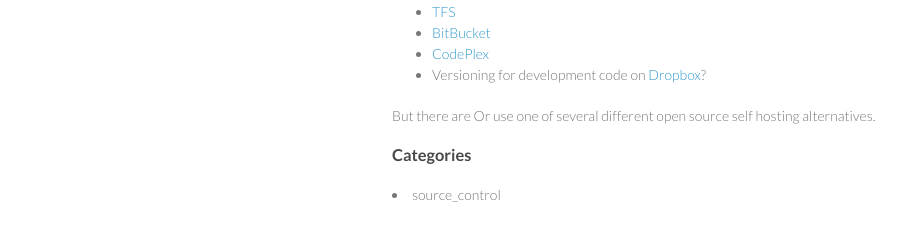
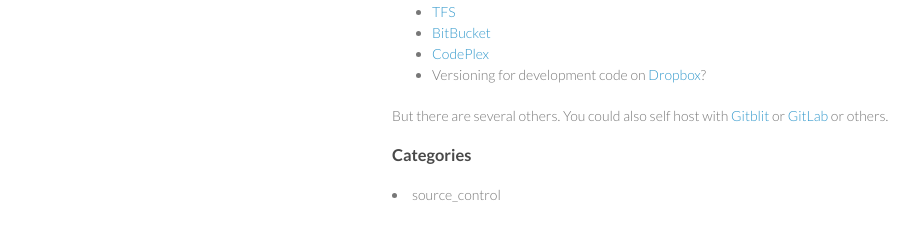
Before and after one commit to wallymathieu/assertfail, a Jekyll site: the page built from _posts/2014-11-30-Short-talk-about-source-control.md, in a window 1280 px wide. Shown: the part 1795-2047 px from the top of the page, without its empty margins (178-1097 px from the left). Built offline with Jekyll 4.4.1, drawn with Linux system fonts in a browser that asks for light colours; nearby versions of some CDN libraries; Markdown is read by kramdown in place of the engine named in the settings.

Commit message:
Shourt talk about source control: Fixes

```diff
--- a/_posts/2014-11-30-Short-talk-about-source-control.md
+++ b/_posts/2014-11-30-Short-talk-about-source-control.md
@@ -68,4 +68,4 @@
 - [CodePlex](https://www.codeplex.com/)
 - Versioning for development code on [Dropbox](http://stackoverflow.com/questions/1960799/using-git-and-dropbox-together-effectively)?
 
-But there are Or use one of several different open source self hosting alternatives.
+But there are several others. You could also self host with [Gitblit](http://gitblit.com/) or [GitLab](https://about.gitlab.com/) or others.
```
